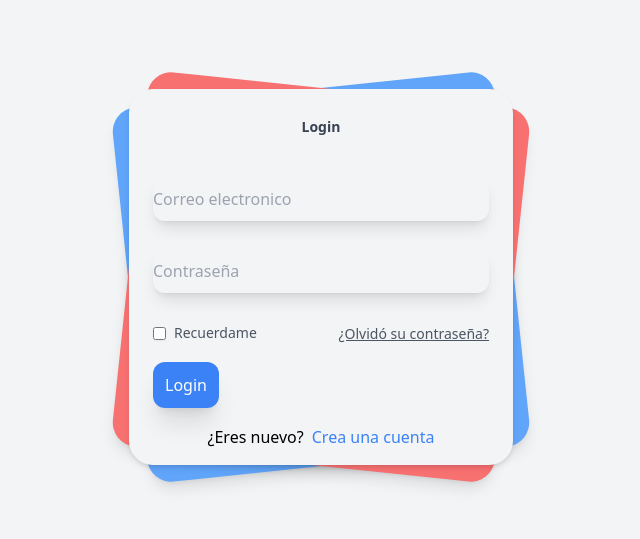
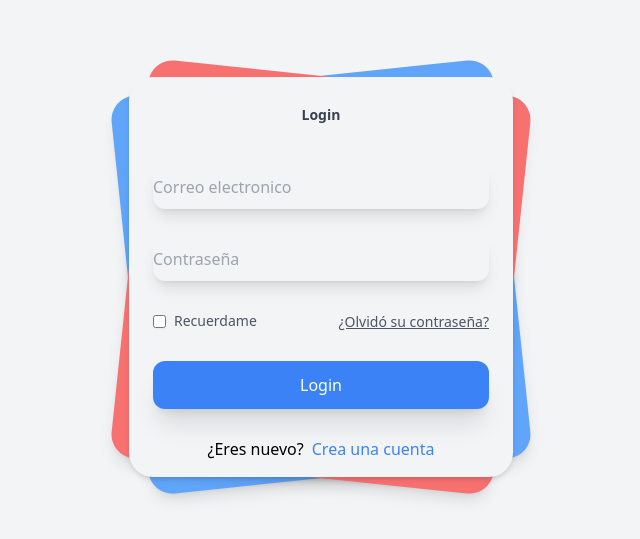
Before and after one commit to SantiagoIllapa/clinica_veterinaria, a React (Vite) app: page / in a window 1280 px wide. Shown: the part 123-662 px from the top of the page, without its empty margins (319-959 px from the left). Built offline with nearby package versions, Linux system fonts and the light colour scheme.

Commit message:
Integración de api para Login

```diff
--- a/package.json
+++ b/package.json
@@ -10,10 +10,12 @@
     "preview": "vite preview"
   },
   "dependencies": {
+    "axios": "^1.4.0",
     "react": "^18.2.0",
     "react-dom": "^18.2.0",
     "react-router-dom": "^6.15.0",
-    "react-toastify": "^9.1.3"
+    "react-toastify": "^9.1.3",
+    "universal-cookie": "^5.0.0"
   },
   "devDependencies": {
     "@types/react": "^18.2.15",
--- a/src/App.tsx
+++ b/src/App.tsx
@@ -2,14 +2,20 @@ import { Header } from './components/Header'
 import { Patient } from './components/Patient';
 import { PetForm } from './components/PetForm';
 import { useDatePet } from './hooks/useDatePet'
-
+import Cookies from 'universal-cookie';
+const baseUrl = "http://localhost:3000/users"
+const cookies = new Cookies();
 function App() {
 
   const { registerPet, listPet, editDate, setEditDate, deleteDatePet, editDatePet } = useDatePet();
 
   return (
+
     <div className="container mx-auto">
       <Header />
+      <div>
+      <h1>Bienvenido {cookies.get('Name')}</h1>
+      </div>
       <div className=" flex flex-col sm:flex-row">
         <div className="ml-8 mr-3 sm:w-1/2 ">
           <PetForm registerPet={registerPet} editDate={editDate} editDatePet={editDatePet} setEditDate={setEditDate} />
--- a/src/pages/LoginPage.tsx
+++ b/src/pages/LoginPage.tsx
@@ -1,9 +1,52 @@
+import {Component} from 'react';
 import { Link } from "react-router-dom"
+import axios from 'axios';
+import Cookies from 'universal-cookie';
+const baseUrl="http://localhost:3000/users"
+const cookies= new Cookies();
+class LoginPage extends Component{
 
-export const LoginPage = () => {
-    return (
-        <>
-         <div className="font-sans">
+  state={
+    form:{
+      email:"",
+      password:""
+    }
+  }
+  handleChange= async (e: { target: { name: any; value: any; }; })=>{
+    await this.setState({
+      form:{
+        ...this.state.form,
+        [e.target.name]:e.target.value
+      }
+
+    });
+  }
+  iniciarSesion= async()=>{
+    await  axios.get(baseUrl,{params:{
+      email: this.state.form.email,
+      password: this.state.form.password
+    }}).then(response=>{
+      console.log(response);
+      return response.data;
+    })
+    .then(response=>{
+      if(response.length>0){
+        var respuesta=response[0];
+        cookies.set('Name',respuesta.name,{path:"/"})
+        cookies.set('Email',respuesta.email,{path:"/"})
+        window.location.href="./pets"
+      }else{
+        alert("El usuario o la contraseña son incorrectas")
+      }
+    }).catch(error=>{
+      console.log(error);
+    })
+  }
+  render(){
+
+  return (
+    <>
+      <div className="font-sans">
         <div className="relative min-h-screen flex flex-col sm:justify-center items-center bg-gray-100 ">
           <div className="relative sm:max-w-sm w-full">
             <div className="card bg-blue-400 shadow-lg  w-full h-full rounded-3xl absolute  transform -rotate-6"></div>
@@ -18,17 +61,21 @@ export const LoginPage = () => {
               <form method="#" action="#" className="mt-10">
                 <div>
                   <input
+                    name='email'
                     type="email"
                     placeholder="Correo electronico"
                     className="mt-1 block w-full border-none bg-gray-100 h-11 rounded-xl shadow-lg hover:bg-blue-100 focus:bg-blue-100 focus:ring-0"
+                    onChange={this.handleChange}
                   />
                 </div>
 
                 <div className="mt-7">
                   <input
+                    name='password'
                     type="password"
                     placeholder="Contraseña"
                     className="mt-1 block w-full border-none bg-gray-100 h-11 rounded-xl shadow-lg hover:bg-blue-100 focus:bg-blue-100 focus:ring-0"
+                    onChange={this.handleChange}
                   />
                 </div>
 
@@ -59,9 +106,9 @@ export const LoginPage = () => {
                 </div>
 
                 <div className="mt-7">
-                  <Link to="/pets" className="bg-blue-500 w-full py-3 px-3 rounded-xl text-white shadow-xl hover:shadow-inner focus:outline-none transition duration-500 ease-in-out  transform hover:-translate-x hover:scale-105">
+                  <button onClick={()=>this.iniciarSesion()} className="bg-blue-500 w-full py-3 px-3 rounded-xl text-white shadow-xl hover:shadow-inner focus:outline-none transition duration-500 ease-in-out  transform hover:-translate-x hover:scale-105">
                     Login
-                  </Link>
+                  </button>
                 </div>
 
                 <div className="mt-7">
@@ -80,6 +127,8 @@ export const LoginPage = () => {
           </div>
         </div>
       </div>
-        </>
-    )
+    </>
+  )
 }
+}
+export default LoginPage;
--- a/src/routes/Index.tsx
+++ b/src/routes/Index.tsx
@@ -1,13 +1,13 @@
 import { BrowserRouter, Route, Routes } from "react-router-dom";
 import App from "../App";
 import { RegisterPage } from "../pages/RegisterPage";
-import { LoginPage } from "../pages/LoginPage";
+import LoginPage  from "../pages/LoginPage";
 
 export const Index = () => {
   return (
     <BrowserRouter>
       <Routes>
-      <Route path="/" element={<LoginPage />} />
+      <Route path="/" Component={LoginPage } />
         <Route path="/pets" element={<App />} />
         <Route path="/register" element={<RegisterPage />} />
       </Routes>
```
Also changed, not shown: 1 other file (tests, documents, lock files or other folders).
